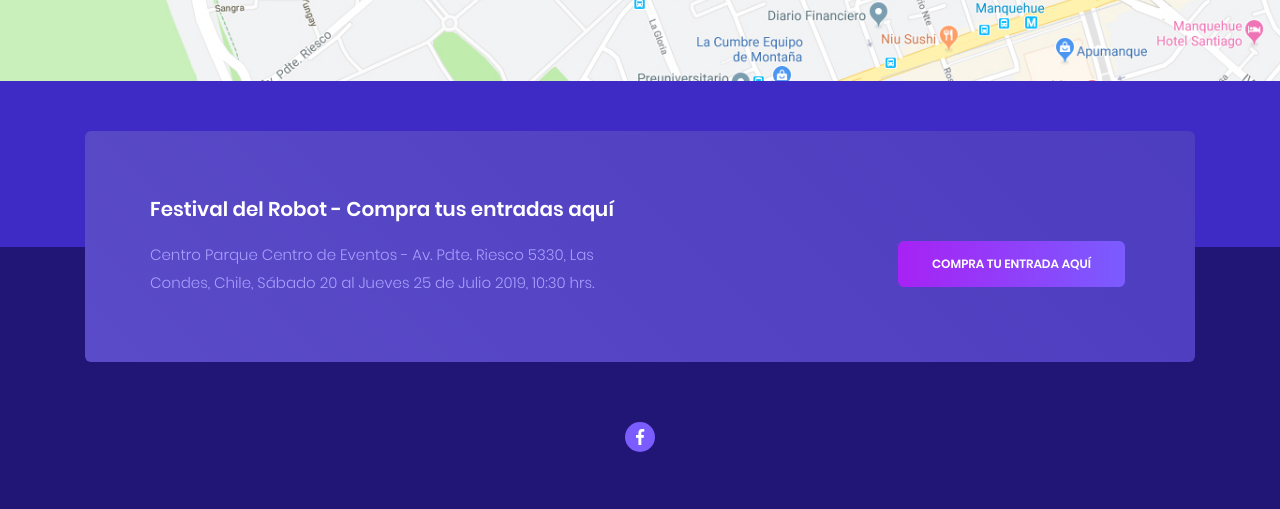
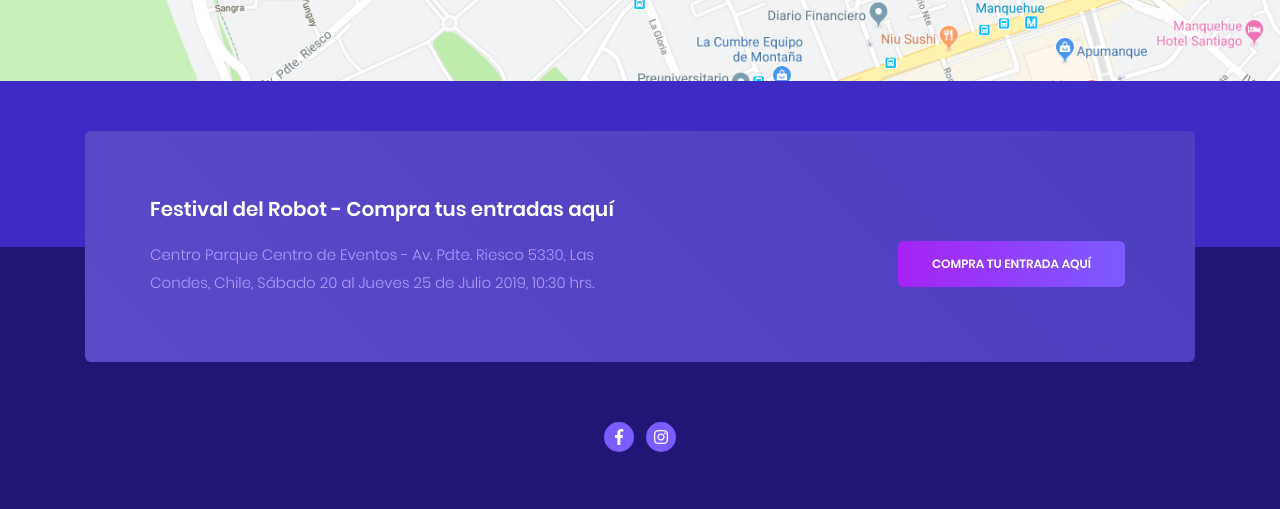
Before and after one commit to boyarzun/festival-del-robot, a plain HTML site: page index.html in a window 1280 px wide. Shown: the part 3615-4124 px from the top of the page. Drawn offline with Linux system fonts and the light colour scheme.

Commit message:
Add instagram to social network

```diff
--- a/index.html
+++ b/index.html
@@ -209,6 +209,7 @@
 				<div class="col-md-12">
 					<ul class="social">
 						<li class="animated" data-animate="fadeInUp" data-delay=".1"><a href="https://www.facebook.com/festivaldelrobot/" target="_blank"><em class="fab fa-facebook-f"></em></a></li>
+						<li class="animated" data-animate="fadeInUp" data-delay=".1"><a href="https://www.instagram.com/festivaldelrobot/" target="_blank"><em class="fab fa-instagram"></em></a></li>
 					</ul>
 					<a href="index.html" class="footer-logo"><img src="images/logo-full-white.png" srcset="images/logo-full-white2x.png 2x"></a>
 					<span class="copyright-text">
```
